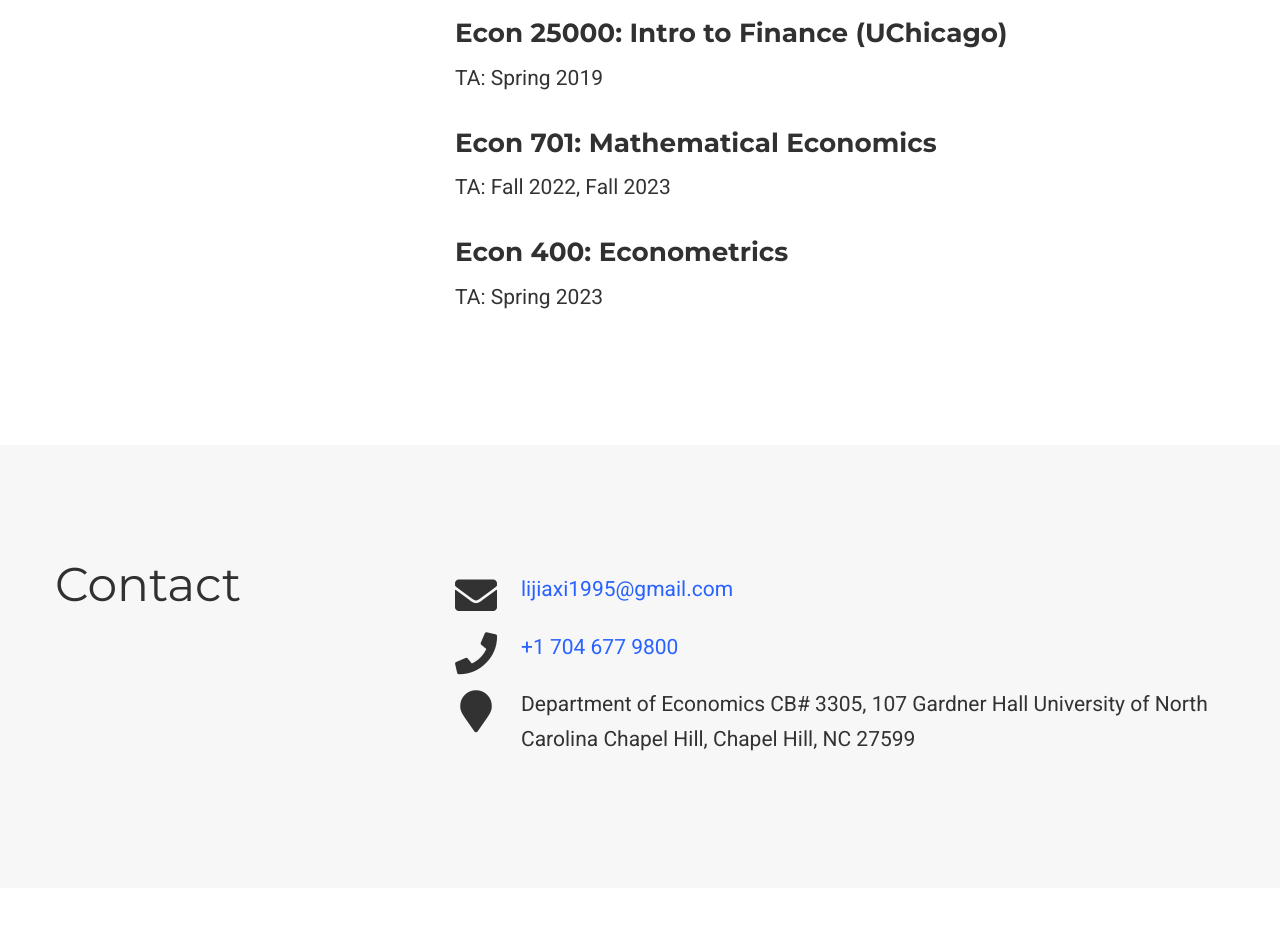
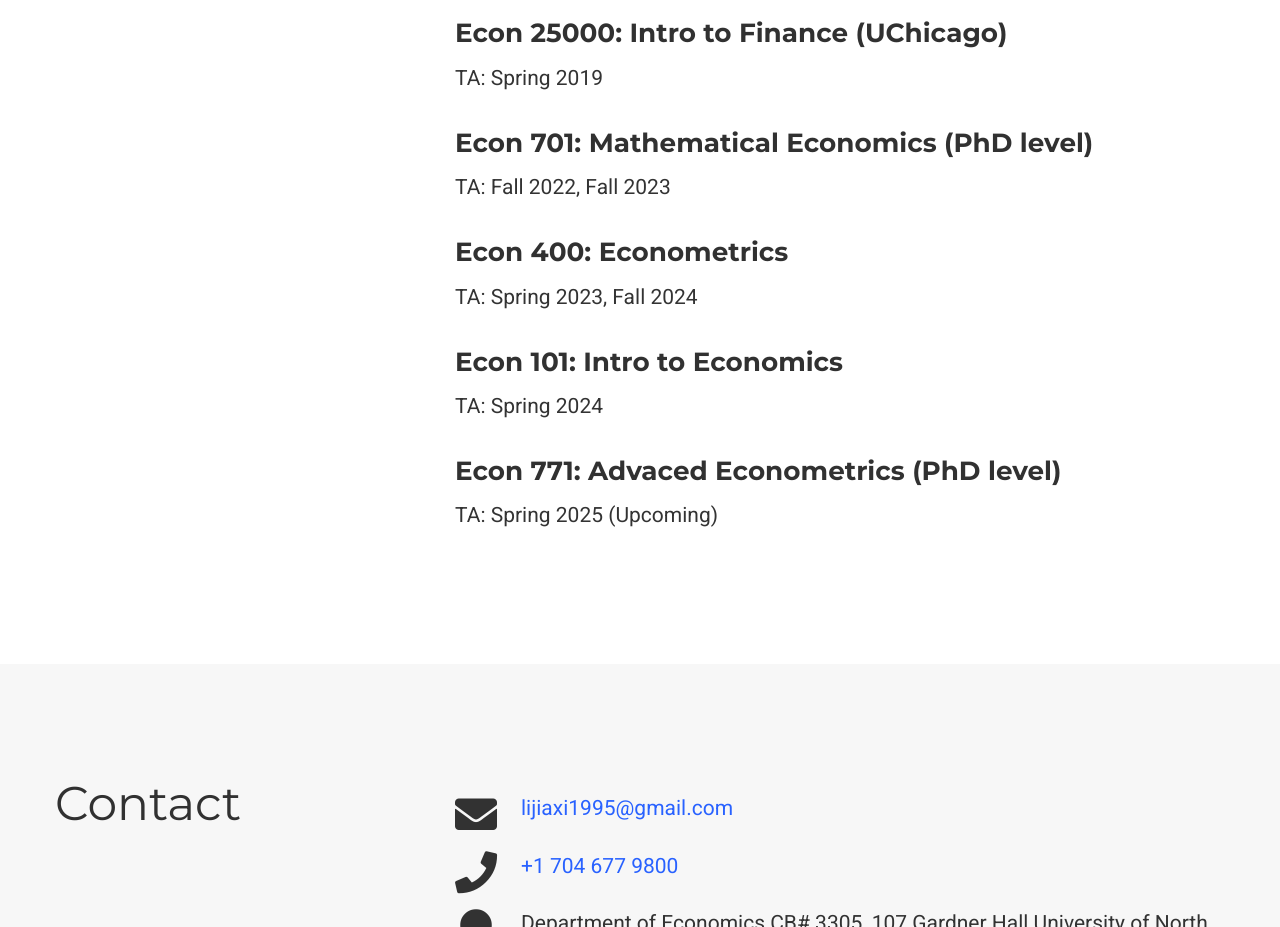
Before and after one commit to JiaxiLi1995/JiaxiLi1995.github.io, a plain HTML site: page index.html in a window 1280 px wide. Shown: the part 1740-2667 px from the top of the page. Drawn offline with nearby package versions, Linux system fonts and the light colour scheme; some packages are replaced by stand-ins of ours; some icons are missing.

Commit message:
Add 2025 Spring TA

```diff
--- a/index.html
+++ b/index.html
@@ -1023,10 +1023,14 @@
 <p>TA: Fall 2016</p>
 <h3 id="econ-25000-intro-to-finance-uchicago">Econ 25000: Intro to Finance (UChicago)</h3>
 <p>TA: Spring 2019</p>
-<h3 id="econ-701-mathematical-economics">Econ 701: Mathematical Economics</h3>
+<h3 id="econ-701-mathematical-economics">Econ 701: Mathematical Economics (PhD level)</h3>
 <p>TA: Fall 2022, Fall 2023</p>
 <h3 id="econ-400-econometrics">Econ 400: Econometrics</h3>
-<p>TA: Spring 2023</p>
+<p>TA: Spring 2023, Fall 2024</p>
+<h3 id="econ-101-intro-to-economics">Econ 101: Intro to Economics</h3>
+<p>TA: Spring 2024</p>
+<h3 id="econ-771-advanced-econometrics">Econ 771: Advaced Econometrics (PhD level)</h3>
+<p>TA: Spring 2025 (Upcoming)</p>
 
     </div>
 
```
Also changed, not shown: zh/index.html (+5 -1 lines).
